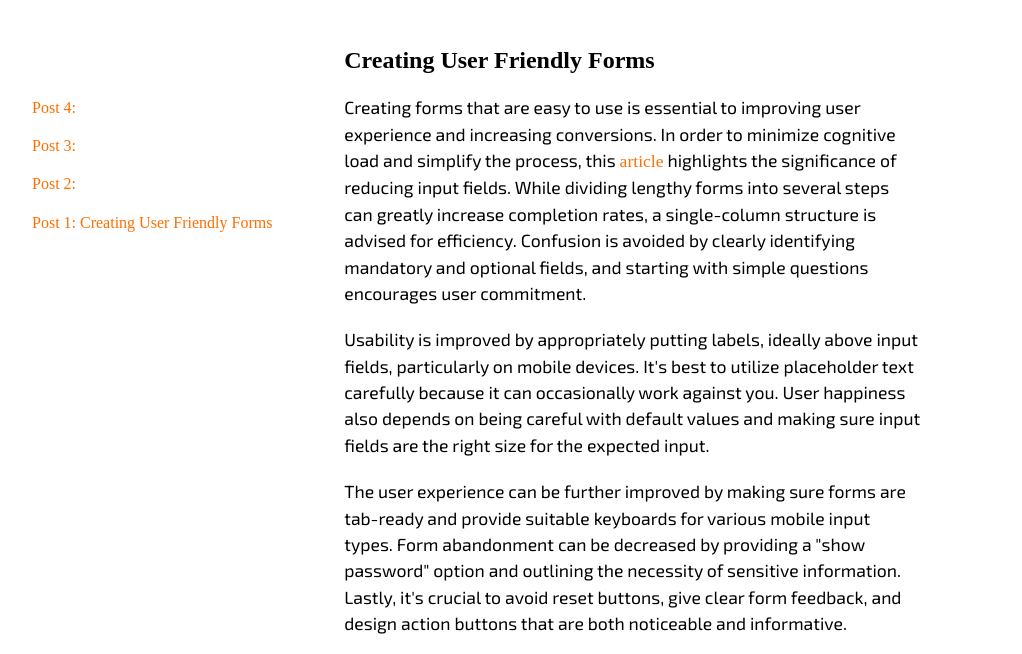
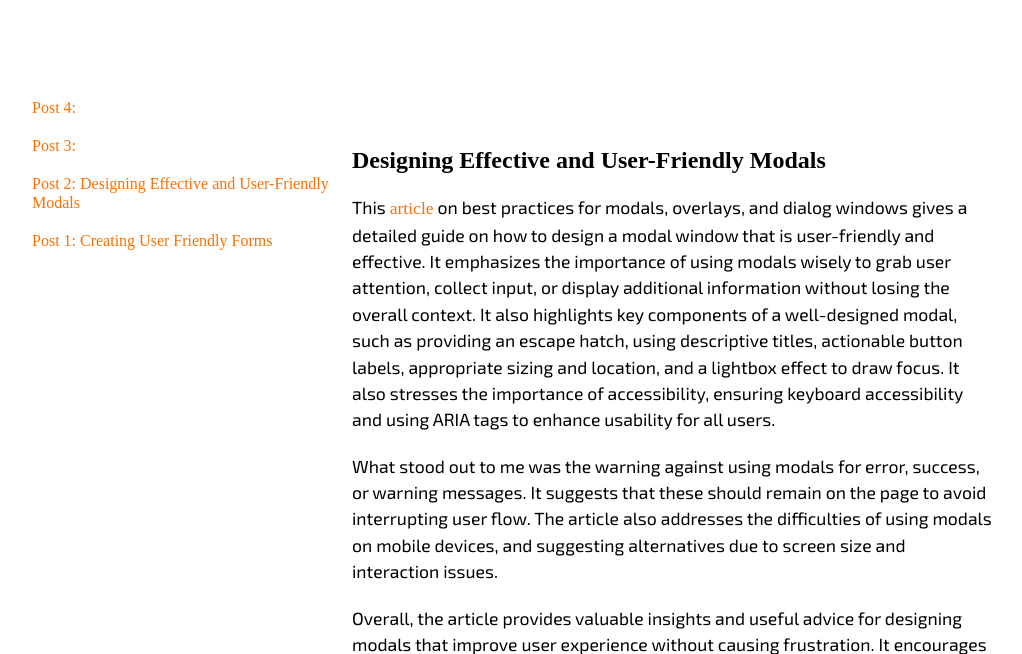
Before and after one commit to Mesazzrh/DES157a, a plain HTML site: page journal/index.html in a window 1280 px wide. Shown: the part 127-781 px from the top of the page, without its empty margins (128-1150 px from the left). Drawn offline with nearby package versions, Linux system fonts and the light colour scheme; a web font is replaced by a local one.

Commit message:
Learning Journal Post 2

```diff
--- a/journal/index.html
+++ b/journal/index.html
@@ -20,7 +20,7 @@
             <ul>
                 <li><a href="">Post 4: </a></li>
                 <li><a href="">Post 3: </a></li>
-                <li><a href="">Post 2: </a></li>
+                <li><a href="#post2">Post 2: Designing Effective and User-Friendly Modals</a></li>
                 <li><a href="#post1">Post 1: Creating User Friendly Forms</a></li>
             </ul>
         </nav>
@@ -37,7 +37,15 @@
             </article>
 
             <article id="post2">
-                <h2></h2>
+                <h2>Designing Effective and User-Friendly Modals</h2>
+                <p>This <a href="https://uxplanet.org/best-practices-for-modals-overlays-dialog-windows-c00c66cddd8c">article</a> on best practices for modals, overlays, and dialog windows gives a detailed guide on how to design a modal window that is user-friendly and effective. It emphasizes the importance of using modals wisely to grab user attention, collect input, or display additional information without losing the overall context. It also highlights key components of a well-designed modal, such as providing an escape hatch, using descriptive titles, actionable button labels, appropriate sizing and location, and a lightbox effect to draw focus. It also stresses the importance of accessibility, ensuring keyboard accessibility and using ARIA tags to enhance usability for all users.
+                </p>
+
+                <p>What stood out to me was the warning against using modals for error, success, or warning messages. It suggests that these should remain on the page to avoid interrupting user flow. The article also addresses the difficulties of using modals on mobile devices, and suggesting alternatives due to screen size and interaction issues.</p>
+
+                <p>Overall, the article provides valuable insights and useful advice for designing modals that improve user experience without causing frustration. It encourages designers to consider the user’s perspective and prioritize accessibility and usability in their designs.</p>
+
+                <p><time datetime="2025-01-29">January 29, 2025</time></p>
 
             </article>
 
--- a/journal/styles.css
+++ b/journal/styles.css
@@ -30,6 +30,7 @@ h1 {
 
 nav {
     margin-top: 52px;
+    flex: 1;
 }
 
 nav li {
@@ -39,21 +40,26 @@ nav li {
 main {
     width: 60%;
     margin: auto;
+    flex: 2;
 }
 
-#post1 h2 {
+article h2 {
     font-family: "Expletus Sans", serif;
     font-weight: 700;
     font-size: 1.5rem;
     margin: 0 0 20px 0;
 }
 
-#post1 p {
+article p {
     font-family: "Exo 2", serif;
     font-weight: 400;
     font-size: 1.1rem;
     line-height: 1.5;
     margin: 20px 0;
+}
+
+article {
+    margin-bottom: 100px;
 }
 
 #flexcontainer {
```
